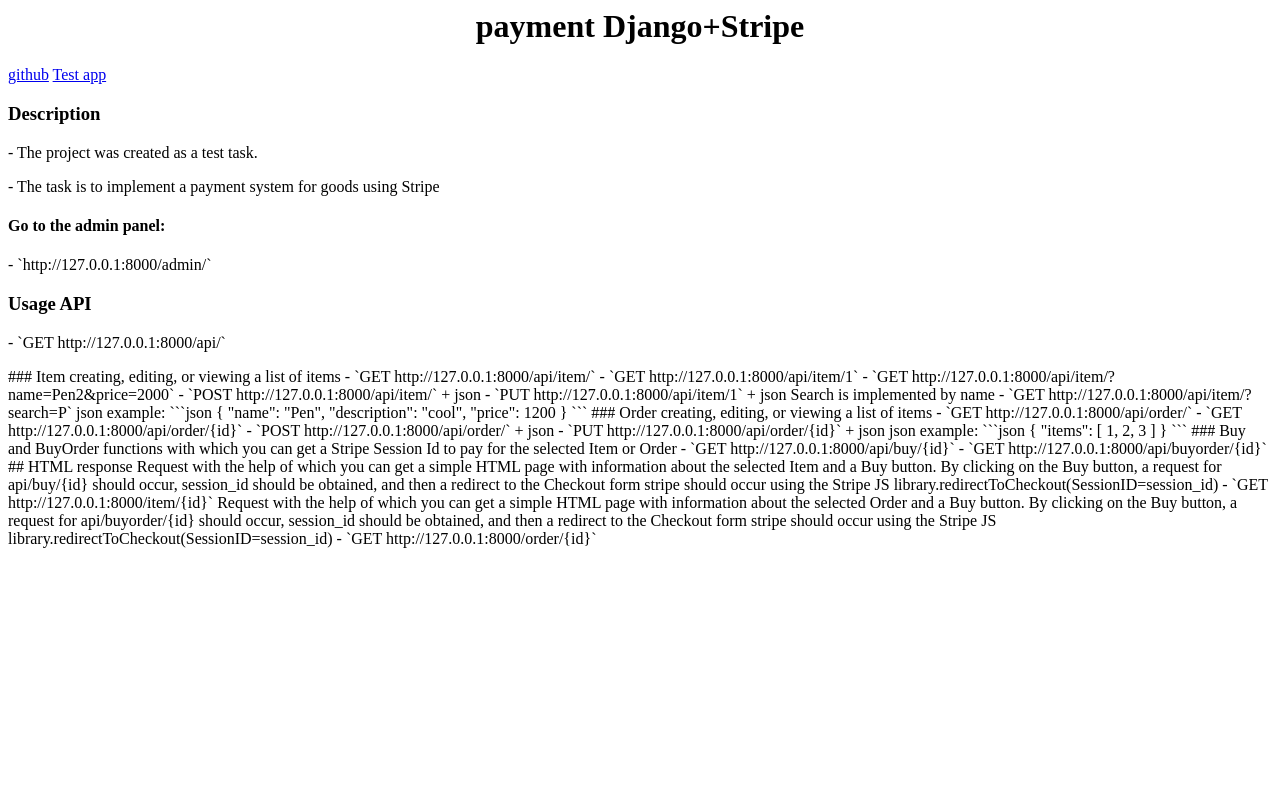
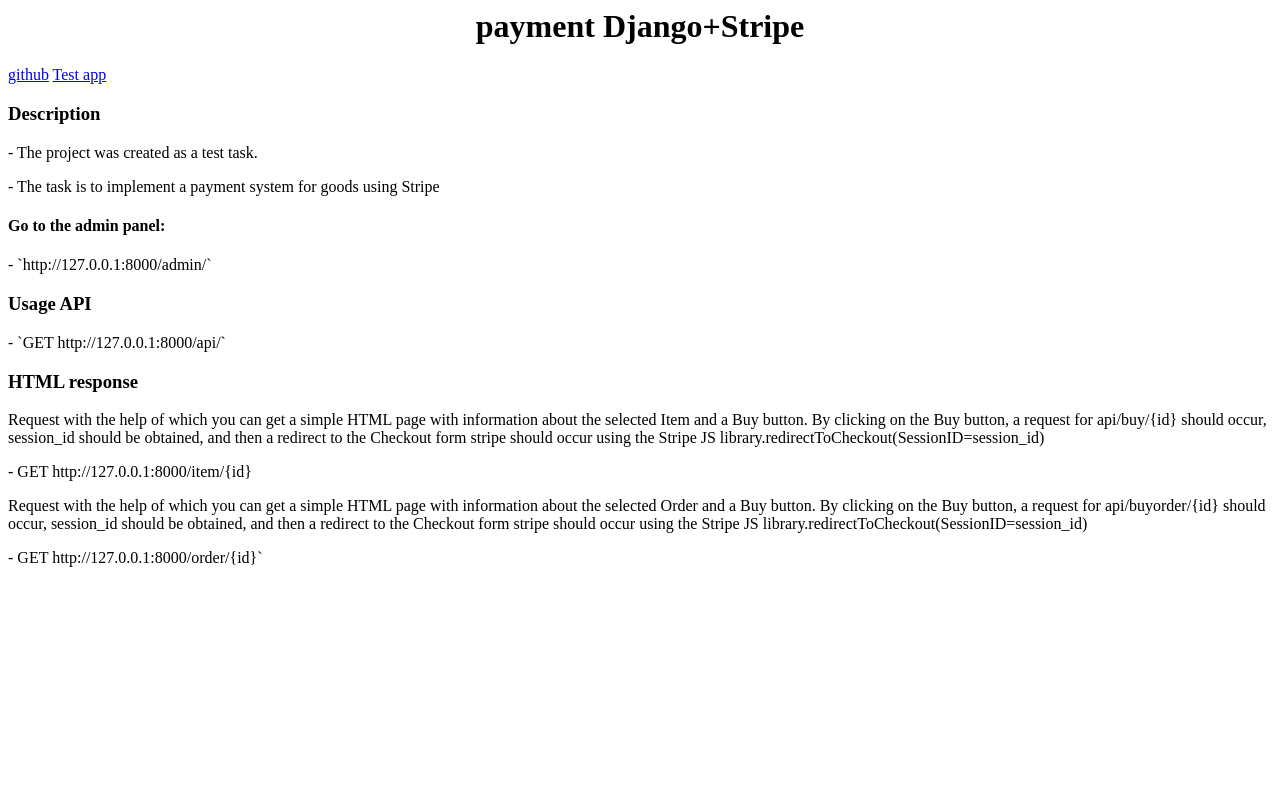
Before and after one commit to airyou-code/payment_Django-Stripe, a Django app: page / in a window 1280 px wide. Run offline with Django 4.2, Linux system fonts and the light colour scheme.

Commit message:
Update html

````diff
--- a/main/templates/main/index.html
+++ b/main/templates/main/index.html
@@ -13,60 +13,12 @@
 <h3> Usage API</h4>
 <p>- `GET http://127.0.0.1:8000/api/`</p>
 
-### Item
-creating, editing, or viewing a list of items
+<h3> HTML response</h3>
+<p>Request with the help of which you can get a simple HTML page with information about the selected Item and a Buy button.
+By clicking on the Buy button, a request for api/buy/{id} should occur, session_id should be obtained, and then a redirect to the Checkout form stripe should occur using the Stripe JS library.redirectToCheckout(SessionID=session_id)</p>
+<p>- GET http://127.0.0.1:8000/item/{id}</p>
 
-- `GET http://127.0.0.1:8000/api/item/`
-- `GET http://127.0.0.1:8000/api/item/1`
-- `GET http://127.0.0.1:8000/api/item/?name=Pen2&price=2000`
-- `POST http://127.0.0.1:8000/api/item/` + json
-- `PUT http://127.0.0.1:8000/api/item/1` + json
-Search is implemented by name
-- `GET http://127.0.0.1:8000/api/item/?search=P`
+<p>Request with the help of which you can get a simple HTML page with information about the selected Order and a Buy button.
+By clicking on the Buy button, a request for api/buyorder/{id} should occur, session_id should be obtained, and then a redirect to the Checkout form stripe should occur using the Stripe JS library.redirectToCheckout(SessionID=session_id)</p>
 
-
-json example:
-```json
-{
-    "name": "Pen",
-    "description": "cool",
-    "price": 1200
-}
-```
-
-### Order
-creating, editing, or viewing a list of items
-
-- `GET http://127.0.0.1:8000/api/order/`
-- `GET http://127.0.0.1:8000/api/order/{id}`
-- `POST http://127.0.0.1:8000/api/order/` + json
-- `PUT http://127.0.0.1:8000/api/order/{id}` + json
-
-
-json example:
-```json
-{
-    "items": [
-        1,
-        2,
-        3
-    ]
-}
-```
-
-### Buy and BuyOrder
-functions with which you can get a Stripe Session Id
-to pay for the selected Item or Order
-
-- `GET http://127.0.0.1:8000/api/buy/{id}`
-- `GET http://127.0.0.1:8000/api/buyorder/{id}`
-
-## HTML response
-Request with the help of which you can get a simple HTML page with information about the selected Item and a Buy button.
-By clicking on the Buy button, a request for api/buy/{id} should occur, session_id should be obtained, and then a redirect to the Checkout form stripe should occur using the Stripe JS library.redirectToCheckout(SessionID=session_id)
-- `GET http://127.0.0.1:8000/item/{id}`
-
-Request with the help of which you can get a simple HTML page with information about the selected Order and a Buy button.
-By clicking on the Buy button, a request for api/buyorder/{id} should occur, session_id should be obtained, and then a redirect to the Checkout form stripe should occur using the Stripe JS library.redirectToCheckout(SessionID=session_id)
-
-- `GET http://127.0.0.1:8000/order/{id}`
+<p>- GET http://127.0.0.1:8000/order/{id}`</p>
````
